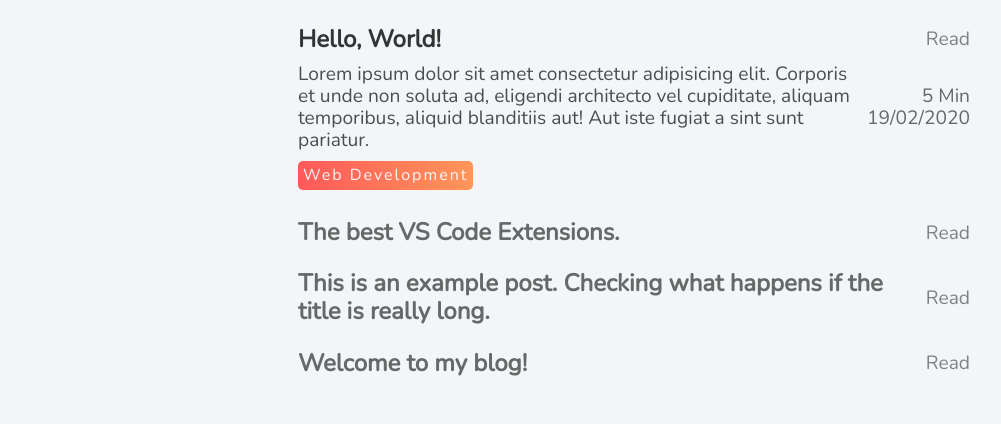
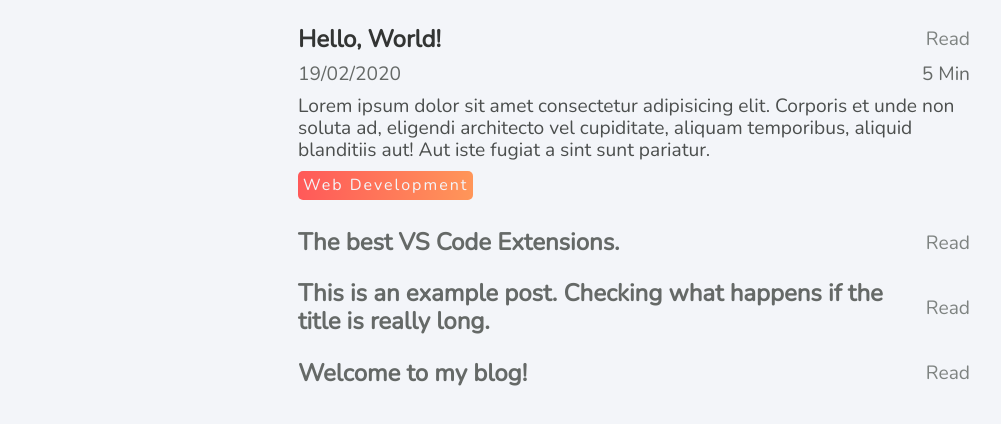
Before and after one commit to DantchoLV9/dantcho-pwd, a plain HTML site: page index.html in a window 1280 px wide. Both pictures are taken after a click on the element "Hello, World!". Shown: the part 166-590 px from the top of the page, without its empty margins (6-1007 px from the left). Drawn offline with nearby package versions, Linux system fonts and the light colour scheme; files that its build step writes are made by us from their sources.

Commit message:
Completed Blog Posts List Item Design

```diff
--- a/less/posts-list.less
+++ b/less/posts-list.less
@@ -102,10 +102,11 @@ main {
 
 	.active {
 		grid-template-columns: 1fr auto;
-		grid-template-rows: auto auto auto;
+		grid-template-rows: auto auto auto auto;
 		grid-template-areas:
 			"post-title post-link"
-			"post-desc post-meta"
+			"post-meta post-meta"
+			"post-desc post-desc"
 			"post-badges post-badges";
 		grid-row-gap: 10px;
 
@@ -127,21 +128,21 @@ main {
 		.post-meta {
 			display: grid;
 			grid-area: post-meta;
-			grid-template-rows: auto auto;
-			grid-template-areas:
-				"read-time"
-				"pub-date";
-			text-align: right;
+			grid-template-columns: auto auto;
+			grid-template-rows: auto;
+			grid-template-areas: "pub-date read-time";
 		}
 
 		.read-time {
 			grid-area: read-time;
 			display: inline;
+			text-align: right;
 		}
 
 		.pub-date {
 			grid-area: pub-date;
 			display: inline;
+			text-align: left;
 		}
 
 		.post-badges {
```
